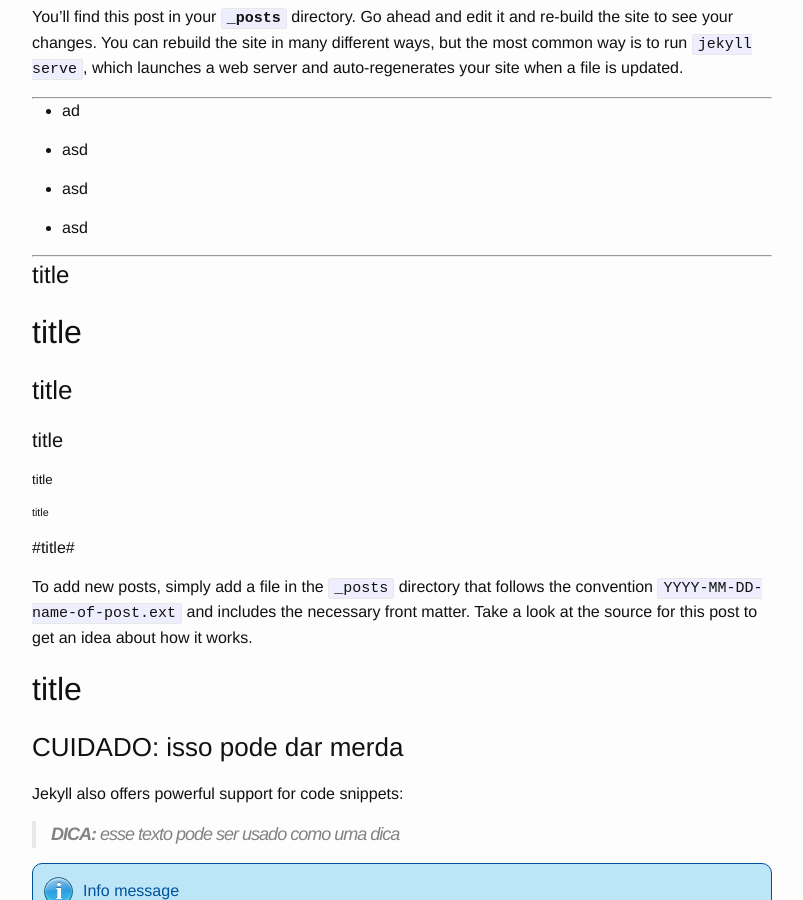
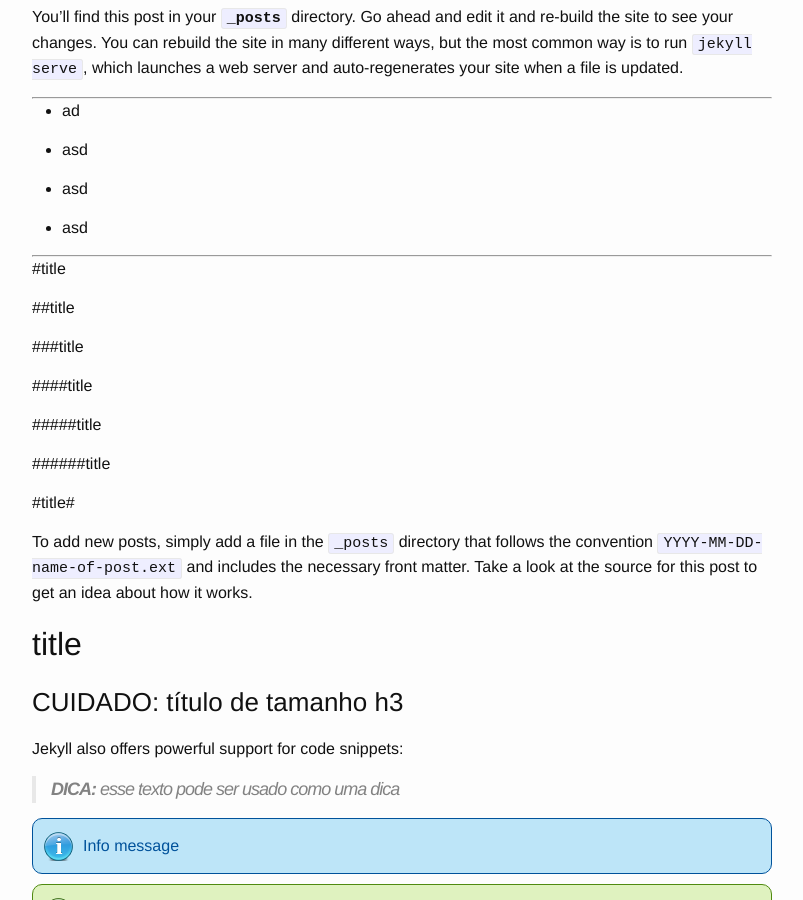
Before and after one commit to nullhack/nullhack.github.io, a Jekyll site: the page built from _posts/2016-02-01-welcome-to-jekyll.markdown, in a window 1280 px wide and 900 px high, scrolled down 438 px. Shown: the whole window, without its empty margins (238-1041 px from the left). Built offline with Jekyll 4.4.1, drawn with Linux system fonts in a browser that asks for light colours.

Commit message:
Update 2016-02-01-welcome-to-jekyll.markdown

```diff
--- a/_posts/2016-02-01-welcome-to-jekyll.markdown
+++ b/_posts/2016-02-01-welcome-to-jekyll.markdown
@@ -34,17 +34,17 @@ You’ll find this post in your **`_posts`** directory. Go ahead and edit it and
 
 ---
 
-# title
+#title
 
-## title
+##title
 
-### title
+###title
 
-#### title
+####title
 
-##### title
+#####title
 
-###### title
+######title
 
 #title#
 
@@ -52,7 +52,7 @@ To add new posts, simply add a file in the `_posts` directory that follows the c
 
 ## title
 
-### CUIDADO: isso pode dar merda
+### CUIDADO: título de tamanho h3
 
 Jekyll also offers powerful support for code snippets:
 
```
